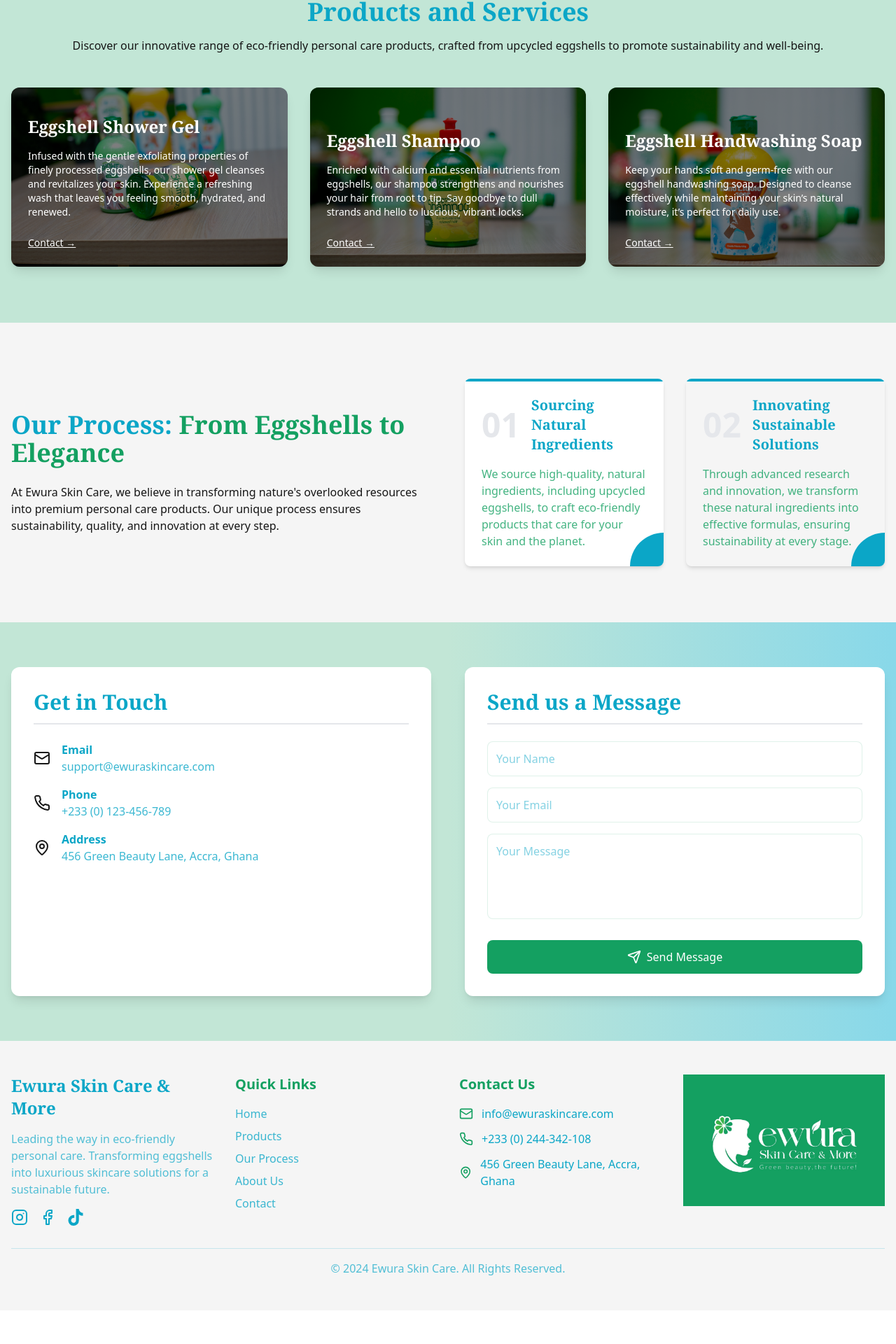
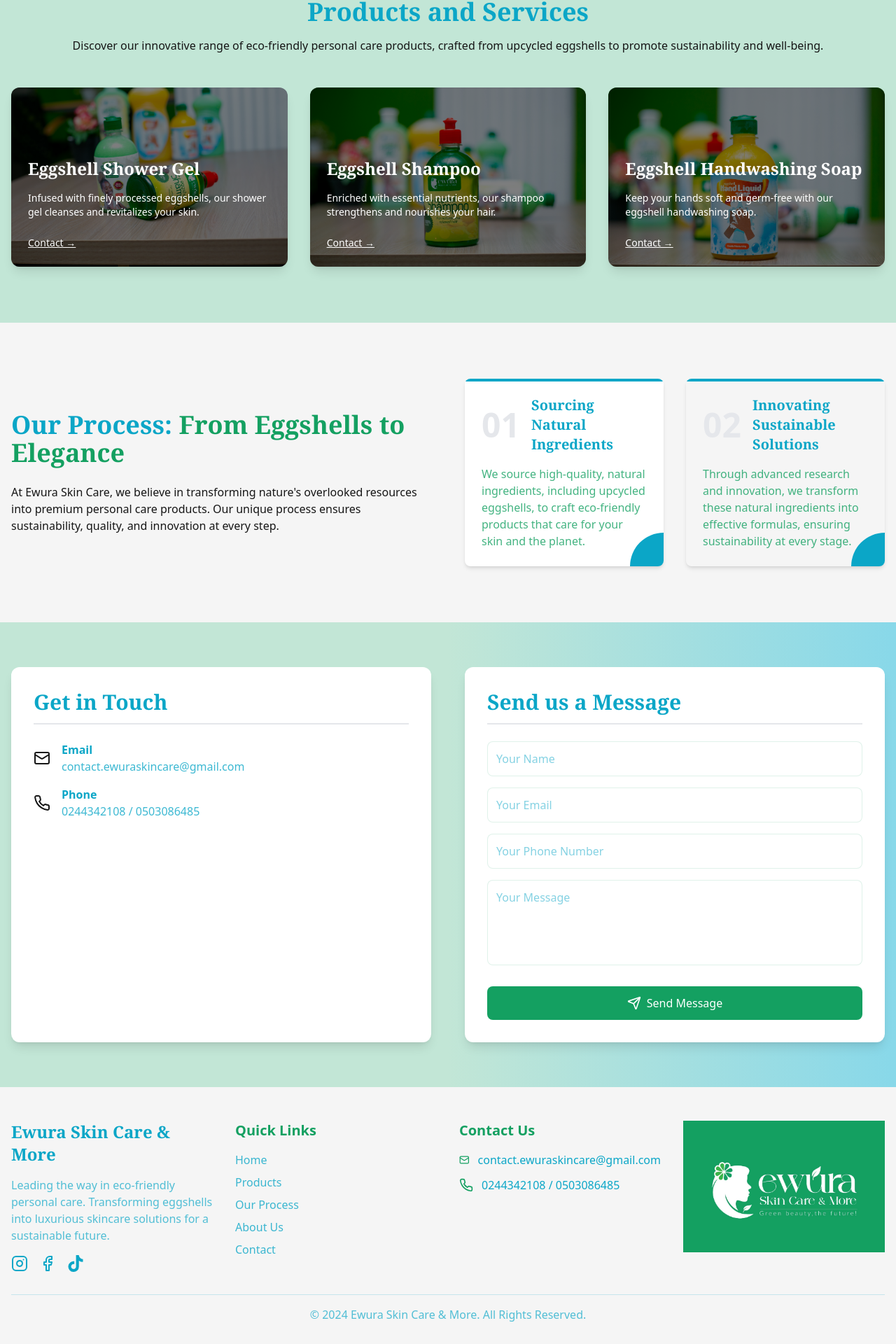
Before and after one commit to GROW-YAI/yai-love, a React (Vite) app: page / in a window 1280 px wide. Shown: the part 1819-3739 px from the top of the page at 70% size. Before the commit the page ends 3691 px from the top, so only its background shows below. Built offline with nearby package versions, Linux system fonts and the light colour scheme.

Commit message:
updated contact informaton

```diff
--- a/src/App.jsx
+++ b/src/App.jsx
@@ -1,3 +1,4 @@
+// src/App.jsx
 import React, { useState } from "react";
 import { BrowserRouter as Router, Routes, Route } from "react-router-dom";
 import LandingPage from "./pages/landing";
--- a/src/components/footer.jsx
+++ b/src/components/footer.jsx
@@ -1,33 +1,12 @@
+// src/components/footer.jsx
 import React from 'react';
-import { Droplet, Mail, Phone, MapPin, Instagram, Facebook } from 'lucide-react';
-import { FaTiktok } from 'react-icons/fa';
 import loveImg from '../assets/love-logo-2.jpeg';
+import K from '../constants';
+import { Mail, Phone, MapPin } from 'lucide-react';
+
 
 const Footer = () => {
   const currentYear = new Date().getFullYear();
-
-  const socialLinks = [
-    {
-      icon: <Instagram className="w-6 h-6 hover:text-primary transition-colors" />,
-      href: "https://www.instagram.com/ewura_skincare_and_more?igsh=YnowODcyZHpod2Nz&utm_source=ig_contact_invite",
-    },
-    {
-      icon: <Facebook className="w-6 h-6 hover:text-primary transition-colors" />,
-      href: "https://www.facebook.com/share/15eQP2xB5G/?mibextid=LQQJ4d",
-    },
-    {
-      icon: <FaTiktok className="w-6 h-6 hover:text-primary transition-colors" />,
-      href: "https://www.tiktok.com/@ewura.skincare_?_t=8s9ujN07DB0&_r=1",
-    },
-  ];
-
-  const quickLinks = [
-    { name: 'Home', href: '#home' },
-    { name: 'Products', href: '#products' },
-    { name: 'Our Process', href: '#process' },
-    { name: 'About Us', href: '#about' },
-    { name: 'Contact', href: '#contact' },
-  ];
 
   return (
     <footer className="bg-softNeutral text-secondary py-12 px-4">
@@ -46,7 +25,7 @@
 
           {/* Social Links */}
           <div className="flex space-x-4">
-            {socialLinks.map((link, index) => (
+            {K.SOCIAL_LINKS.map((link, index) => (
               <a
                 key={index}
                 href={link.href}
@@ -66,7 +45,7 @@
             Quick Links
           </h3>
           <ul className="space-y-2">
-            {quickLinks.map((link, index) => (
+            {K.QUICK_LINKS.map((link, index) => (
               <li key={index}>
                 <a
                   href={link.href}
@@ -87,16 +66,16 @@
           <div className="space-y-3">
             <div className="flex items-center space-x-3">
               <Mail className="w-5 h-5 text-primary" />
-              <span>info@ewuraskincare.com</span>
+              <span>contact.ewuraskincare@gmail.com</span>
             </div>
             <div className="flex items-center space-x-3">
               <Phone className="w-5 h-5 text-primary" />
-              <span>+233 (0) 244-342-108 </span>
+              <span>0244342108 / 0503086485</span>
             </div>
-            <div className="flex items-center space-x-3">
+            {/* <div className="flex items-center space-x-3">
               <MapPin className="w-5 h-5 text-primary" />
               <span>456 Green Beauty Lane, Accra, Ghana</span>
-            </div>
+            </div> */}
           </div>
         </div>
 
@@ -106,7 +85,7 @@
       {/* Copyright */}
       <div className="border-t border-secondary/20 mt-8 pt-4 text-center">
         <p className="text-secondary/70">
-          © {currentYear} Ewura Skin Care. All Rights Reserved.
+          © {currentYear} Ewura Skin Care & More. All Rights Reserved.
         </p>
       </div>
     </footer>
--- a/src/components/preloader.jsx
+++ b/src/components/preloader.jsx
@@ -1,3 +1,4 @@
+// src/components/preloader.jsx
 import React, { useState, useEffect } from 'react';
 import { motion } from 'framer-motion';
 import { Droplet, Feather, Waves } from 'lucide-react';
@@ -15,7 +16,10 @@
         const newProgress = prevProgress + (100 / steps);
         if (newProgress >= 100) {
           clearInterval(loadingTimer);
-          onLoadingComplete();
+          // Defer state update to the next event loop cycle
+          setTimeout(() => {
+            onLoadingComplete();
+          }, 0);
           return 100;
         }
         return newProgress;
@@ -24,6 +28,7 @@
 
     return () => clearInterval(loadingTimer);
   }, [onLoadingComplete]);
+
 
   const containerVariants = {
     hidden: { opacity: 1 },
@@ -99,7 +104,7 @@
 
       {/* Brand Text */}
       <h1 className="text-4xl font-handwritten tracking-wider text-secondary">
-        Eggshell Elixir
+        Ewura Skin Care & More
       </h1>
 
       {/* Progress Bar */}
--- a/src/constants/index.jsx
+++ b/src/constants/index.jsx
@@ -1,41 +1,18 @@
-// src/constants/index.jsx
-import { Droplet } from 'lucide-react';
+import { Droplet, Mail, Phone, MapPin, Instagram, Facebook } from 'lucide-react';
+import { FaTiktok } from 'react-icons/fa';
 import product1Img from '../assets/combo-all.jpeg';
 import product2Img from '../assets/handsoap.jpeg';
 import product3Img from '../assets/shampoo.jpeg';
 import product4Img from '../assets/shampoo&gel.jpeg';
-import showergelImg from '../assets/shampoo&gel.jpeg';
-import shampooImg from '../assets/shampoo.jpeg';
-import handwashingsoapImg from '../assets/handsoap.jpeg';
 
+// Reuse images for products
 const K = {
   NAVLINKS: [
-    {
-      id: 'home',
-      name: 'Home',
-      icon: <Droplet className="w-5 h-5" />
-    },
-    {
-      id: 'about',
-      name: 'About Us',
-      icon: <Droplet className="w-5 h-5" />
-    },
-    {
-      id: 'products',
-      name: 'Soaps',
-      icon: <Droplet className="w-5 h-5" />
-    },
-    {
-      id: 'process',
-      name: 'Our Process',
-      icon: <Droplet className="w-5 h-5" />
-    },
-
-    {
-      id: 'contact',
-      name: 'Contact',
-      icon: <Droplet className="w-5 h-5" />
-    }
+    { id: 'home', name: 'Home', icon: <Droplet className="w-5 h-5" /> },
+    { id: 'about', name: 'About Us', icon: <Droplet className="w-5 h-5" /> },
+    { id: 'products', name: 'Soaps', icon: <Droplet className="w-5 h-5" /> },
+    { id: 'process', name: 'Our Process', icon: <Droplet className="w-5 h-5" /> },
+    { id: 'contact', name: 'Contact', icon: <Droplet className="w-5 h-5" /> },
   ],
 
   HERO_IMAGES: [
@@ -45,26 +22,52 @@
     { src: product4Img },
   ],
 
-  PRODUCTS_CARDS : [
+  PRODUCTS_CARDS: [
     {
       id: 1,
       title: 'Eggshell Shower Gel',
-      description: 'Infused with the gentle exfoliating properties of finely processed eggshells, our shower gel cleanses and revitalizes your skin. Experience a refreshing wash that leaves you feeling smooth, hydrated, and renewed.',
-      image: showergelImg,
+      description:
+        'Infused with finely processed eggshells, our shower gel cleanses and revitalizes your skin.',
+      image: product4Img,
     },
     {
       id: 2,
       title: 'Eggshell Shampoo',
-      description: 'Enriched with calcium and essential nutrients from eggshells, our shampoo strengthens and nourishes your hair from root to tip. Say goodbye to dull strands and hello to luscious, vibrant locks.',
-      image: shampooImg,
+      description:
+        'Enriched with essential nutrients, our shampoo strengthens and nourishes your hair.',
+      image: product3Img,
     },
     {
       id: 3,
       title: 'Eggshell Handwashing Soap',
-      description: 'Keep your hands soft and germ-free with our eggshell handwashing soap. Designed to cleanse effectively while maintaining your skin’s natural moisture, it’s perfect for daily use.',
-      image: handwashingsoapImg,
+      description:
+        'Keep your hands soft and germ-free with our eggshell handwashing soap.',
+      image: product2Img,
     },
-  ]
+  ],
+
+  SOCIAL_LINKS: [
+    {
+      icon: <Instagram className="w-6 h-6 hover:text-primary transition-colors" />,
+      href: 'https://www.instagram.com/ewura_skincare_and_more',
+    },
+    {
+      icon: <Facebook className="w-6 h-6 hover:text-primary transition-colors" />,
+      href: 'https://www.facebook.com/share/15eQP2xB5G/',
+    },
+    {
+      icon: <FaTiktok className="w-6 h-6 hover:text-primary transition-colors" />,
+      href: 'https://www.tiktok.com/@ewura.skincare_',
+    },
+  ],
+
+  QUICK_LINKS: [
+    { name: 'Home', href: '#home' },
+    { name: 'Products', href: '#products' },
+    { name: 'Our Process', href: '#process' },
+    { name: 'About Us', href: '#about' },
+    { name: 'Contact', href: '#contact' },
+  ],
 };
 
 export default K;
--- a/src/pages/landing/components/contact.jsx
+++ b/src/pages/landing/components/contact.jsx
@@ -6,7 +6,14 @@
   const [formData, setFormData] = useState({
     name: '',
     email: '',
+    phone: '',
     message: ''
+  });
+
+  const [submitStatus, setSubmitStatus] = useState({
+    isSubmitting: false,
+    success: false,
+    error: false
   });
 
   const handleChange = (e) => {
@@ -17,16 +24,44 @@
     }));
   };
 
-  const handleSubmit = (e) => {
+  const handleSubmit = async (e) => {
     e.preventDefault();
-    // TODO: Implement form submission logic
-    console.log('Form Submitted', formData);
-    // Reset form after submission
-    setFormData({
-      name: '',
-      email: '',
-      message: ''
-    });
+    setSubmitStatus({ isSubmitting: true, success: false, error: false });
+
+    try {
+      const response = await fetch('https://api.web3forms.com/submit', {
+        method: 'POST',
+        headers: {
+          'Content-Type': 'application/json',
+          'Accept': 'application/json'
+        },
+        body: JSON.stringify({
+          access_key: "955049f1-daa0-4920-b217-1919490372bc", // Web3Forms access key
+          name: formData.name,
+          email: formData.email,
+          phone: formData.phone,
+          message: formData.message,
+          from_name: "Ewura Skincare Contact Form"
+        })
+      });
+
+      const result = await response.json();
+      if (result.success) {
+        setSubmitStatus({ isSubmitting: false, success: true, error: false });
+        // Reset form after successful submission
+        setFormData({
+          name: '',
+          email: '',
+          phone: '',
+          message: ''
+        });
+      } else {
+        setSubmitStatus({ isSubmitting: false, success: false, error: true });
+      }
+    } catch (error) {
+      console.error('Form submission error:', error);
+      setSubmitStatus({ isSubmitting: false, success: false, error: true });
+    }
   };
 
   const sectionVariants = {
@@ -65,7 +100,8 @@
               <Mail className="w-6 h-6 text-naturalBrown" />
               <div>
                 <p className="text-secondary font-semibold">Email</p>
-                <p className="text-secondary/80">support@ewuraskincare.com</p>
+                <p className="text-secondary/80">contact.ewuraskincare@gmail.com
+                </p>
               </div>
             </div>
 
@@ -73,17 +109,17 @@
               <Phone className="w-6 h-6 text-naturalBrown" />
               <div>
                 <p className="text-secondary font-semibold">Phone</p>
-                <p className="text-secondary/80">+233 (0) 123-456-789</p>
+                <p className="text-secondary/80">0244342108 / 0503086485</p>
               </div>
             </div>
 
-            <div className="flex items-center space-x-4">
+            {/* <div className="flex items-center space-x-4">
               <MapPin className="w-6 h-6 text-naturalBrown" />
               <div>
                 <p className="text-secondary font-semibold">Address</p>
                 <p className="text-secondary/80">456 Green Beauty Lane, Accra, Ghana</p>
               </div>
-            </div>
+            </div> */}
           </div>
         </motion.div>
 
@@ -100,6 +136,18 @@
           </h2>
 
           <form onSubmit={handleSubmit} className="space-y-6">
+            {/* Status Messages */}
+            {submitStatus.success && (
+              <div className="bg-green-100 border border-green-400 text-green-700 px-4 py-3 rounded relative" role="alert">
+                Your message has been sent successfully!
+              </div>
+            )}
+            {submitStatus.error && (
+              <div className="bg-red-100 border border-red-400 text-red-700 px-4 py-3 rounded relative" role="alert">
+                There was an error sending your message. Please try again.
+              </div>
+            )}
+
             <div className="space-y-4">
               <input
                 type="text"
@@ -125,6 +173,18 @@
                 text-secondary placeholder-secondary/50"
               />
 
+              <input
+                type="tel"
+                name="phone"
+                value={formData.phone}
+                onChange={handleChange}
+                placeholder="Your Phone Number"
+                required
+                className="w-full p-3 border border-accent/50 rounded-lg
+                focus:outline-none focus:ring-2 focus:ring-naturalBrown
+                text-secondary placeholder-secondary/50"
+              />
+
               <textarea
                 name="message"
                 value={formData.message}
@@ -142,12 +202,17 @@
               whileHover={{ scale: 1.05 }}
               whileTap={{ scale: 0.95 }}
               type="submit"
-              className="w-full bg-primary text-white p-3 rounded-lg
-              hover:bg-secondary transition-colors flex items-center
-              justify-center space-x-2"
+              disabled={submitStatus.isSubmitting}
+              className={`w-full text-white p-3 rounded-lg
+              transition-colors flex items-center
+              justify-center space-x-2 ${
+                submitStatus.isSubmitting
+                  ? 'bg-gray-400 cursor-not-allowed'
+                  : 'bg-primary hover:bg-secondary'
+              }`}
             >
               <Send className="w-5 h-5" />
-              <span>Send Message</span>
+              <span>{submitStatus.isSubmitting ? 'Sending...' : 'Send Message'}</span>
             </motion.button>
           </form>
         </motion.div>
```
